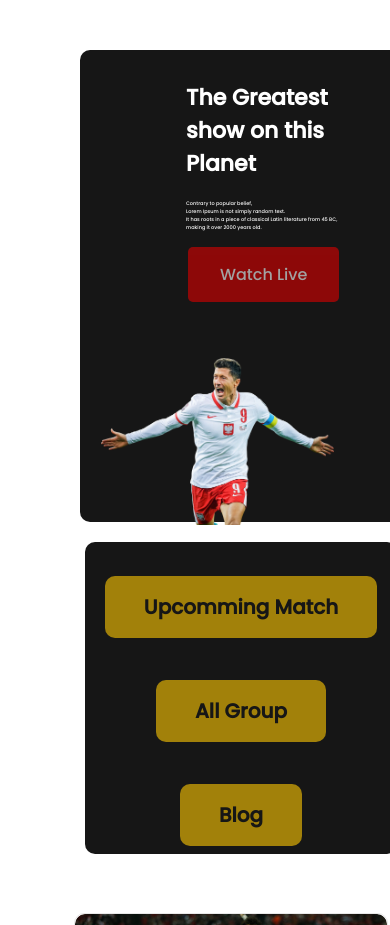
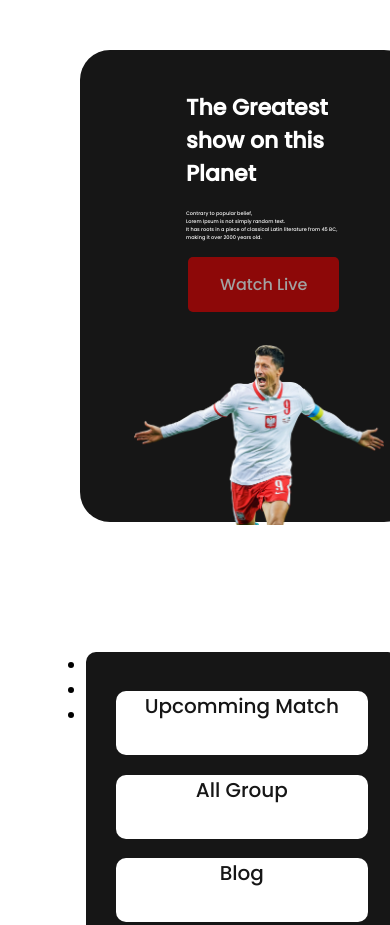
Before and after one commit to Nasif0/Football-web, a plain HTML site: page index.html in a window 390 px wide. Shown: the top 925 px of the page. Drawn offline with Linux system fonts and the light colour scheme.

Commit message:
yes commit

```diff
--- a/index.html
+++ b/index.html
@@ -35,9 +35,13 @@
 <!-- -------------------header down-------------------- -->
 
           <div class="box2">
-               <div class="b-1"> <h4><a href="upcoming-match.html">Upcomming Match</a></h4></div>
-               <div class="b-2"><h4><a href="#">All Group</a></h4></div>
-               <div class="b-3"><h4><a href="#">Blog</a></h4></div>
+              <ul>
+
+                   <li><a class="a1" href="upcoming-match.html">Upcomming Match</a></h4></li>
+                   <li><a class="a2" href="#">All Group</a></li>
+                    <li><a class="a3" href="#">Blog</a></li>
+
+              </ul>
           </div>
           <section class="container-2">
           <div class="players">
--- a/styles/style.css
+++ b/styles/style.css
@@ -71,43 +71,52 @@ margin-top: 50px;
 
 }
 /*-------------------------- header down------------------------ */
+.box2 ul li a{
+     text-decoration: none;
+     color: #161616;
+     font-size: 20px;
+     position: absolute;
+     width: 252px;
+     height: 64px;
 
+     background: #FFFFFF;
+border-radius: 10px;
+transition: 0.5s;
+
+
+
+
+}
+ul li a:hover{
+     background-color:  #DD0000;
+}
+.a1{
+     margin-top: 2%;
+     margin-left: 30px;
+     text-align: center;
+}
+
+.a2{
+     margin-top: 7%;
+margin-left: 30px;
+text-align: center;
+}
+.a3{
+margin-top: 12%;
+margin-left: 30px;
+text-align: center;
+
+}
 .box2{
      background: #161616;
      border-radius: 10px;
       width: 312px;
       height: 312px;
-margin-left: 85px;
+     margin-left: 5.5%;
      margin-top: 130px;
-text-align: center;
-display: grid;
-grid-template-rows: repeat(3,1fr);
-
 
 }
-.box2 a{
 
-     text-decoration: none;
-     width: 252px;
-     height: 252px;
-
-    background: #ffc803;
-
-    border-radius: 10px;
-  border: none;
-  color: #161616;
-  padding: 17px 39px;
-  text-align: center;
-  font-size: 20px;
-  margin: 4px 2px;
-  opacity: 0.6;
-  transition: 0.3s;
-
-}
-.box2 a:hover {opacity: 1}
-.box2 h4{
-     padding-top: 50px;
-}
 /* ------------------header down image----------- */
 
 
@@ -124,7 +133,7 @@ grid-template-rows: repeat(3,1fr);
 
 
      margin-top: -31.5%;
-     margin-left: 25%;
+     margin-left: 28%;
 
 
 
@@ -220,74 +229,76 @@ margin-top: 200px;
      }
 /* ---------------------------mobile quary------------------------- */
 
- @media  (max-width:688px){
-
+ @media screen and  (max-width:640px){
+     *{
+          margin: 0;
+          padding: 0;
+     }
      .container{
 
           width: 334px;
 height: 472px;
-
-background: #161616;
-border-radius: 10px;
-background: #161616;
-border-radius: 10px;
 }
 .h-text1{
      font-size: 22px;
-          margin-top: -80px;
+     margin-top: -70px;
 }
 .h-text2{
      font-size: 5px;
+}
+.lawendowski{
+     width: 250px;
+     margin-top: 152.5%;
+     margin-left: 15%;
+}
+.box2{
+    margin-left: 22%;
 
 }
-      .lawendowski{
-          width: 233px;
-          margin-top: 168%;
-
-
+.a1{
+     margin-top: 10%;
 }
-      .box2{
-         margin-top: 20px;
+.a2{
+     margin-top: 25%;
+}
+.a3{
+     margin-top: 40%;
 }
 .container-2{
      display: flex;
-         margin-top: 20px;
-         margin-right: 25px;
+     margin-top: 10%;
+     margin-right: 10%;
+}
+.container3{
+     width: 500px;
+height: 412px;
+
+}
+hr{
+     margin-top: -5px;
+}
+.navigations ul nav a{
+     display: flex;
+     font-size: 14px;
+     margin-top: -30px;
 
 }
 
-      .container3{
-          width: 500px;
-height: 412px;
-text-align: center;
-justify-content: center;
-
-
  }
 
-
-      hr{
-          margin-top: -5px;
-
-      }
-      .navigations{
-         margin-top: -10px;
-      }
-      ul nav a{
-          display: flex;
-      }
-
-
-     }
 
    /* --------------------Tablet Queries -------------*/
 
 
 @media only screen and (min-width:688px) and (max-width:992px){
-
+*{
+     margin: 0;
+     padding: 0;
+}
      .container{
           width: 734px;
 height: 398px;
+
      }
      .lawendowski{
           width: 350px;
@@ -304,8 +315,12 @@ height: 398px;
      }
    .box2{
      margin-left: 38%;
-
-
+}
+.a2{
+     margin-top: 11%;
+}
+.a3{
+     margin-top: 20%;
 }
 
 
@@ -314,6 +329,7 @@ height: 398px;
           display: grid;
           grid-template-columns: repeat(2,1fr);
           margin-top: 10px;
+          margin-right: 20%;
 
 
      }
--- a/styles/upcoming-match-style.css
+++ b/styles/upcoming-match-style.css
@@ -71,41 +71,49 @@ margin-top: 50px;
 }
 /*--------------------------upcoming header down------------------------ */
 
-.box2{
-     background: #161616;
+.box2 ul li a{
+     text-decoration: none;
+     color: #161616;
+     font-size: 20px;
+     position: absolute;
+     width: 252px;
+     height: 64px;
+
+     background: #FFFFFF;
 border-radius: 10px;
-width: 312px;
-height: 312px;
-margin-left: 85px;
-margin-top: 130px;
-text-align: center;
-display: grid;
-grid-template-rows: repeat(3,1fr);
+transition: 0.5s;
+
+
 
 
 }
-.box2 a{
+ul li a:hover{
+     background-color:  #DD0000;
+}
+.a1{
+     margin-top: 2%;
+     margin-left: 30px;
+     text-align: center;
+}
 
-     text-decoration: none;
-     width: 252px;
-     height: 252px;
-
-    background: #ffc803;
-
-    border-radius: 10px;
-  border: none;
-  color: #161616;
-  padding: 17px 39px;
-  text-align: center;
-  font-size: 20px;
-  margin: 4px 2px;
-  opacity: 0.6;
-  transition: 0.3s;
+.a2{
+     margin-top: 7%;
+margin-left: 30px;
+text-align: center;
+}
+.a3{
+margin-top: 12%;
+margin-left: 30px;
+text-align: center;
 
 }
-.box2 a:hover {opacity: 1}
-.box2 h4{
-     padding-top: 50px;
+.box2{
+     background: #161616;
+     border-radius: 10px;
+      width: 312px;
+      height: 312px;
+     margin-left: 5.5%;
+     margin-top: 130px;;
 }
 /* --------------upcoming container 2 ---------------------------  */
 
@@ -202,8 +210,11 @@ margin-top: 200px;}
 
 /* ---------------------------mobile quary------------------------- */
 
-@media  (max-width:688px){
-
+@media  (max-width:640px){
+ *{
+     margin: 0;
+     padding: 0;
+ }
      .container{
 
           width: 334px;
@@ -225,17 +236,29 @@ margin-top: 200px;}
            .lawendowski{
                width: 233px;
                margin-top: 168%;
+               margin-left: 10%;
 
 
            }
+
            .box2{
-              margin-top: 20px;
+              margin-left: 21.5%;
+           }
+           .a1{
+               margin-top: 10%;
+           }
+           .a2{
+               margin-top: 25%;
+           }
+           .a3{
+               margin-top: 40%;
            }
            .container-2{
 
             display: flex;
             flex-direction: column;
-            margin-top: 20px;
+            margin-top: 80px;
+            margin-left: -7%;
 
            }
 
@@ -264,3 +287,57 @@ margin-top: 200px;}
           }
 
 /*---------------------- tablet device------------------------- */
+@media only screen and (min-width:688px) and (max-width:992px){
+*{
+     margin: 0;
+     padding: 0;
+
+}
+.container{
+     width: 734px;
+height: 398px;
+}
+.h-text1{
+     font-size: 25px;
+     margin-top: -80px;
+ }
+ .h-text2{
+     font-size: 10px;
+
+ }
+ .lawendowski{
+     width: 350px;
+     margin-top: 75%;
+     margin-left: 10%;
+
+
+ }
+ .box2{
+     margin-left: 38%;
+}
+.a2{
+     margin-top: 11%;
+}
+.a3{
+     margin-top: 20%;
+}
+.container-2{
+
+     display: grid;
+     grid-template-columns: repeat(2,1fr);
+     margin-top: 80px;
+     margin-left: -15%;
+
+    }
+    .container3{
+     width: 834px;
+height: 345px;
+}
+hr{
+     width: 734px;
+     margin-top: -5px;
+}
+
+
+
+}
```
Also changed, not shown: upcoming-match.html (+7 -3 lines). Lines whose indentation alone changed are shown as unchanged.
